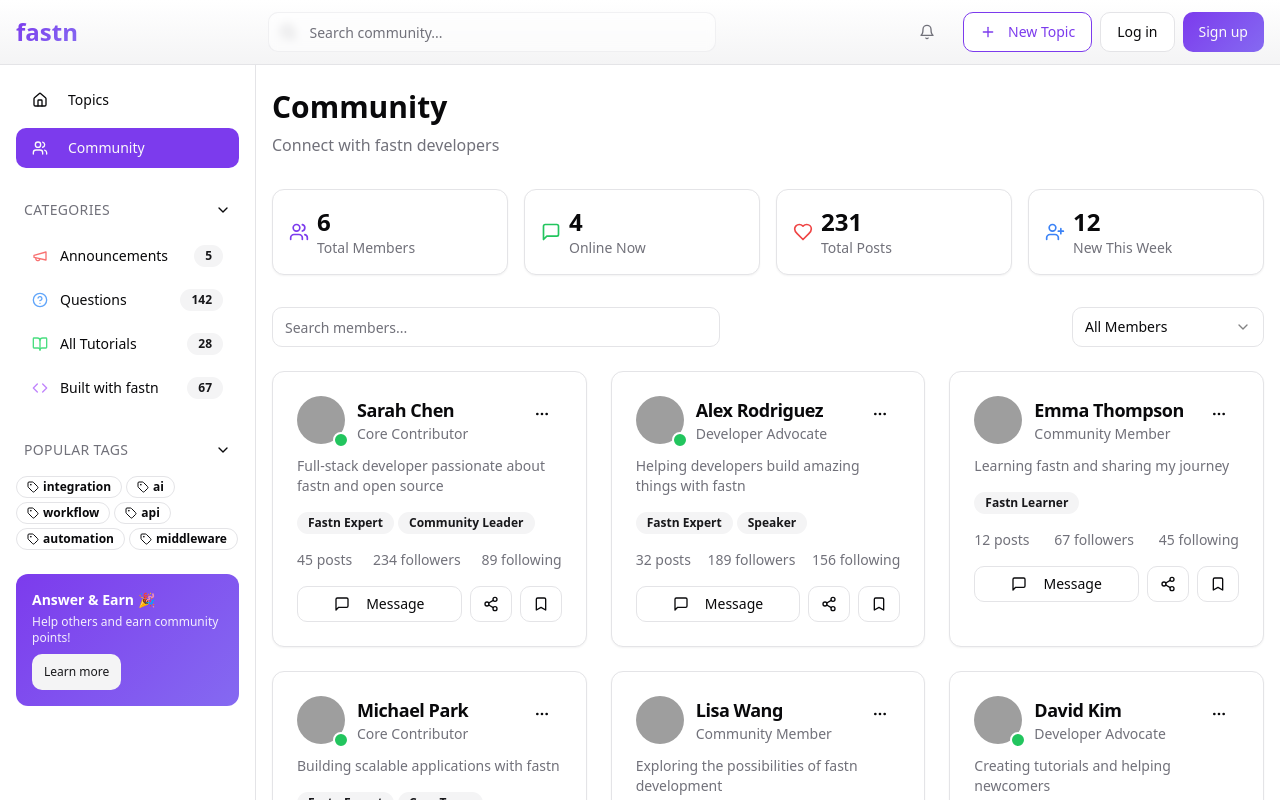
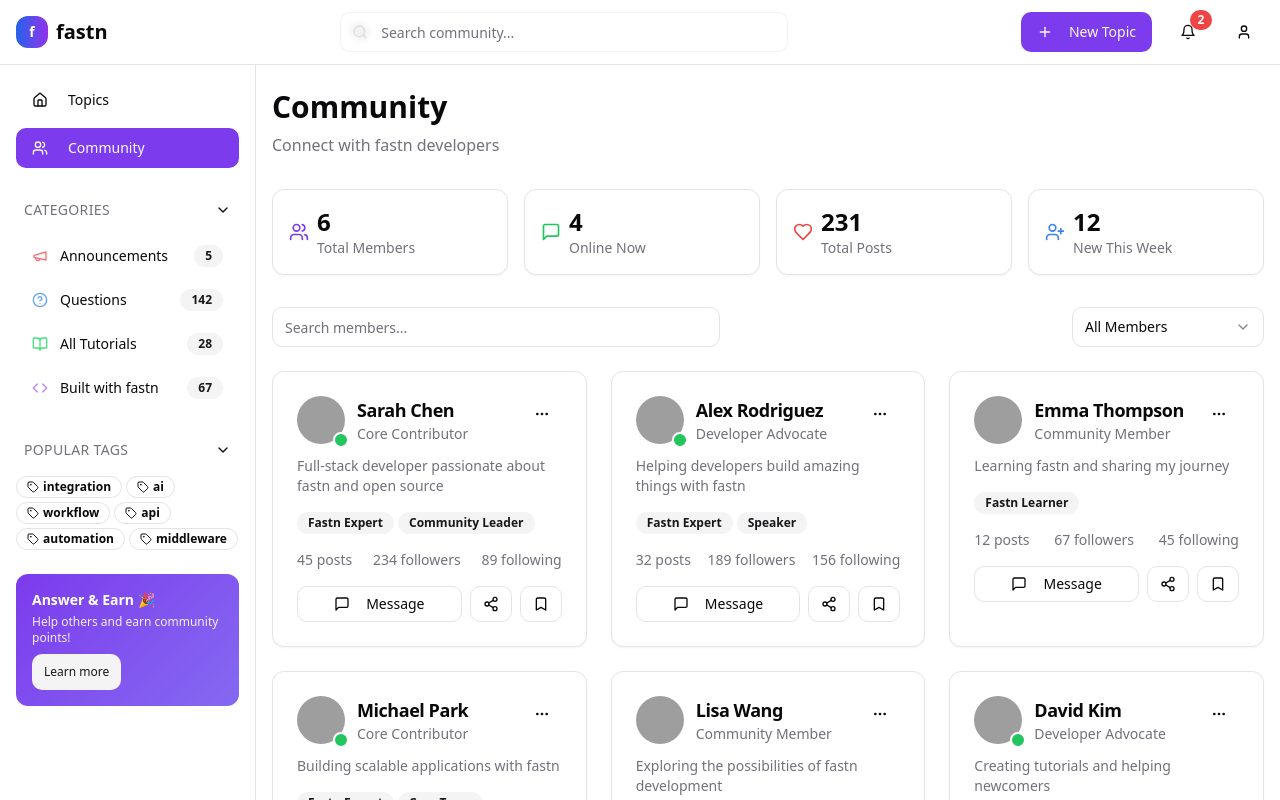
Before and after one commit to fastn-ai/fastn_community, a React (Vite) app: page /community in a window 1280 px wide. Shown: the top 800 px of the page. Built offline with nearby package versions, Linux system fonts and the light colour scheme; grey boxes are pictures that could not be loaded.

Commit message:
feat: add menue to header

```diff
--- a/src/components/community/Header.tsx
+++ b/src/components/community/Header.tsx
@@ -1,48 +1,108 @@
-import { Search, Menu, Bell, User, Plus } from "lucide-react";
+import { useState } from "react";
+import { useNavigate } from "react-router-dom";
+import { Search, Bell, User, Menu, Plus, Settings, MessageSquare, LogOut } from "lucide-react";
 import { Button } from "@/components/ui/button";
 import { Input } from "@/components/ui/input";
-import { useNavigate } from "react-router-dom";
-import { useState } from "react";
-import fastnLogo from "@/assets/fastn-logo.png";
+import {
+  DropdownMenu,
+  DropdownMenuContent,
+  DropdownMenuItem,
+  DropdownMenuLabel,
+  DropdownMenuSeparator,
+  DropdownMenuTrigger,
+} from "@/components/ui/dropdown-menu";
+import { Badge } from "@/components/ui/badge";
 
 const Header = () => {
   const navigate = useNavigate();
   const [searchQuery, setSearchQuery] = useState("");
 
+  const notifications = [
+    {
+      id: 1,
+      title: "New reply to your topic",
+      message: "Sarah Chen replied to 'How to implement OAuth2 with fastn?'",
+      time: "2 minutes ago",
+      isRead: false,
+      type: "reply"
+    },
+    {
+      id: 2,
+      title: "Topic marked as solved",
+      message: "Your topic 'Database connection pooling' was marked as solved",
+      time: "1 hour ago",
+      isRead: false,
+      type: "solved"
+    },
+    {
+      id: 3,
+      title: "New follower",
+      message: "Alex Rodriguez started following you",
+      time: "3 hours ago",
+      isRead: true,
+      type: "follow"
+    },
+    {
+      id: 4,
+      title: "Weekly digest",
+      message: "Here's what happened in the fastn community this week",
+      time: "1 day ago",
+      isRead: true,
+      type: "digest"
+    }
+  ];
+
+  const unreadCount = notifications.filter(n => !n.isRead).length;
+
   const handleSearch = (e: React.FormEvent) => {
     e.preventDefault();
-    if (searchQuery.trim()) {
-      // Navigate to search results or implement search functionality
     console.log("Searching for:", searchQuery);
-      // You can implement actual search functionality here
+    // Implement search functionality
+  };
+
+  const handleNotificationClick = (notificationId: number) => {
+    console.log("Notification clicked:", notificationId);
+    // Handle notification click
+  };
+
+  const getNotificationIcon = (type: string) => {
+    switch (type) {
+      case "reply":
+        return "💬";
+      case "solved":
+        return "✅";
+      case "follow":
+        return "👤";
+      case "digest":
+        return "📧";
+      default:
+        return "🔔";
     }
   };
 
-  const handleNotificationClick = () => {
-    // Implement notification functionality
-    console.log("Notifications clicked");
-    // You can show a notification dropdown or navigate to notifications page
-  };
-
   return (
-    <header className="border-b border-border bg-gradient-subtle backdrop-blur-sm sticky top-0 z-50">
-      <div className="container mx-auto px-4 h-16 flex items-center justify-between">
-        {/* Logo and Navigation */}
-        <div className="flex items-center space-x-4 md:space-x-8">
-          <div className="flex items-center space-x-2">
-            <div className="text-xl md:text-2xl font-bold bg-gradient-primary bg-clip-text text-transparent cursor-pointer" onClick={() => navigate("/")}>
-              fastn
+    <header className="sticky top-0 z-50 w-full border-b border-border bg-background/95 backdrop-blur supports-[backdrop-filter]:bg-background/60">
+      <div className="container flex h-16 items-center justify-between px-4">
+        {/* Logo */}
+        <div
+          className="flex items-center space-x-2 cursor-pointer"
+          onClick={() => navigate("/")}
+        >
+          <div className="w-8 h-8 bg-gradient-to-r from-blue-600 to-purple-600 rounded-lg flex items-center justify-center">
+            <span className="text-white font-bold text-sm">f</span>
           </div>
+          <span className="font-bold text-xl text-foreground">fastn</span>
         </div>
 
+        {/* Navigation */}
 
-        </div>
 
         {/* Search */}
-        <div className="flex-1 max-w-md mx-4 md:mx-8 relative">
-          <form onSubmit={handleSearch}>
+        <div className="flex-1 max-w-md mx-4">
+          <form onSubmit={handleSearch} className="relative">
             <Search className="absolute left-3 top-1/2 transform -translate-y-1/2 text-muted-foreground w-4 h-4" />
             <Input
+              type="text"
               placeholder="Search community..."
               value={searchQuery}
               onChange={(e) => setSearchQuery(e.target.value)}
@@ -51,34 +111,117 @@ const Header = () => {
           </form>
         </div>
 
-        {/* User Actions */}
-        <div className="flex items-center space-x-2 md:space-x-4">
+        {/* Right side actions */}
+        <div className="flex items-center space-x-4">
+          {/* New Topic Button */}
           <Button
-            variant="ghost"
-            size="icon"
-            className="text-muted-foreground hover:text-foreground"
-            onClick={handleNotificationClick}
+            onClick={() => navigate("/create")}
+            className="hidden sm:flex items-center space-x-2"
           >
-            <Bell className="w-4 h-4 md:w-5 md:h-5" />
+            <Plus className="w-4 h-4" />
+            <span>New Topic</span>
           </Button>
 
-          <div className="hidden md:flex items-center space-x-2">
-            <Button
-              variant="outline"
-              className="border-primary text-primary hover:bg-primary hover:text-primary-foreground"
-              onClick={() => navigate("/new-topic")}
+          {/* Notifications */}
+          <DropdownMenu>
+            <DropdownMenuTrigger asChild>
+              <Button variant="ghost" size="sm" className="relative">
+                <Bell className="w-5 h-5" />
+                {unreadCount > 0 && (
+                  <Badge className="absolute -top-1 -right-1 h-5 w-5 rounded-full bg-red-500 text-xs flex items-center justify-center">
+                    {unreadCount > 9 ? "9+" : unreadCount}
+                  </Badge>
+                )}
+              </Button>
+            </DropdownMenuTrigger>
+            <DropdownMenuContent align="end" className="w-80">
+              <DropdownMenuLabel className="flex items-center justify-between">
+                <span>Notifications</span>
+                {unreadCount > 0 && (
+                  <Badge variant="secondary" className="text-xs">
+                    {unreadCount} new
+                  </Badge>
+                )}
+              </DropdownMenuLabel>
+              <DropdownMenuSeparator />
+              {notifications.length > 0 ? (
+                notifications.map((notification) => (
+                  <DropdownMenuItem
+                    key={notification.id}
+                    className={`cursor-pointer ${!notification.isRead ? 'bg-blue-50 dark:bg-blue-950/20' : ''}`}
+                    onClick={() => handleNotificationClick(notification.id)}
                   >
-              <Plus className="w-4 h-4 mr-1" />
-              New Topic
+                    <div className="flex items-start space-x-3 w-full">
+                      <div className="text-lg">{getNotificationIcon(notification.type)}</div>
+                      <div className="flex-1 min-w-0">
+                        <div className="flex items-center space-x-2">
+                          <p className="text-sm font-medium text-foreground line-clamp-1">
+                            {notification.title}
+                          </p>
+                          {!notification.isRead && (
+                            <div className="w-2 h-2 bg-blue-500 rounded-full flex-shrink-0"></div>
+                          )}
+                        </div>
+                        <p className="text-xs text-muted-foreground line-clamp-2 mt-1">
+                          {notification.message}
+                        </p>
+                        <p className="text-xs text-muted-foreground mt-1">
+                          {notification.time}
+                        </p>
+                      </div>
+                    </div>
+                  </DropdownMenuItem>
+                ))
+              ) : (
+                <DropdownMenuItem disabled>
+                  <p className="text-sm text-muted-foreground">No notifications</p>
+                </DropdownMenuItem>
+              )}
+              <DropdownMenuSeparator />
+              <DropdownMenuItem className="text-center cursor-pointer">
+                <span className="text-sm text-blue-600 hover:text-blue-700">
+                  View all notifications
+                </span>
+              </DropdownMenuItem>
+            </DropdownMenuContent>
+          </DropdownMenu>
+
+          {/* User Menu */}
+          <DropdownMenu>
+            <DropdownMenuTrigger asChild>
+              <Button variant="ghost" size="sm">
+                <User className="w-5 h-5" />
               </Button>
-            <Button variant="outline" className="border-border">Log in</Button>
-            <Button className="bg-gradient-primary hover:shadow-glow transition-all duration-300">
-              Sign up
-            </Button>
-          </div>
+            </DropdownMenuTrigger>
+            <DropdownMenuContent align="end">
+              <DropdownMenuItem onClick={() => navigate("/dashboard")}>
+                <User className="w-4 h-4 mr-2" />
+                Dashboard
+              </DropdownMenuItem>
+              <DropdownMenuItem onClick={() => navigate("/user/1")}>
+                <User className="w-4 h-4 mr-2" />
+                Profile
+              </DropdownMenuItem>
+              <DropdownMenuSeparator />
+              <DropdownMenuItem onClick={() => navigate("/settings")}>
+                <Settings className="w-4 h-4 mr-2" />
+                Settings
+              </DropdownMenuItem>
+              <DropdownMenuItem>
+                <MessageSquare className="w-4 h-4 mr-2" />
+                My Topics
+              </DropdownMenuItem>
+              <DropdownMenuSeparator />
+              <DropdownMenuItem>
+                <LogOut className="w-4 h-4 mr-2" />
+                Log out
+              </DropdownMenuItem>
+            </DropdownMenuContent>
+          </DropdownMenu>
 
-          <Button variant="ghost" size="icon" className="md:hidden">
-            <User className="w-4 h-4" />
+          {/* Mobile menu */}
+          <Button variant="ghost" size="sm" className="md:hidden">
+            <Menu className="w-5 h-5" />
           </Button>
         </div>
       </div>
```
Lines whose indentation alone changed are shown as unchanged.
